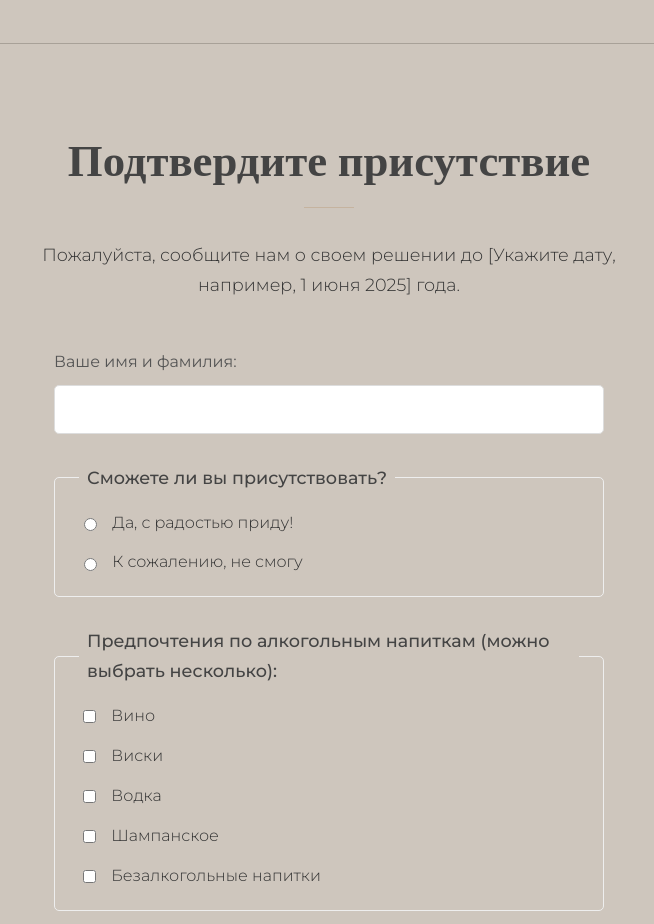
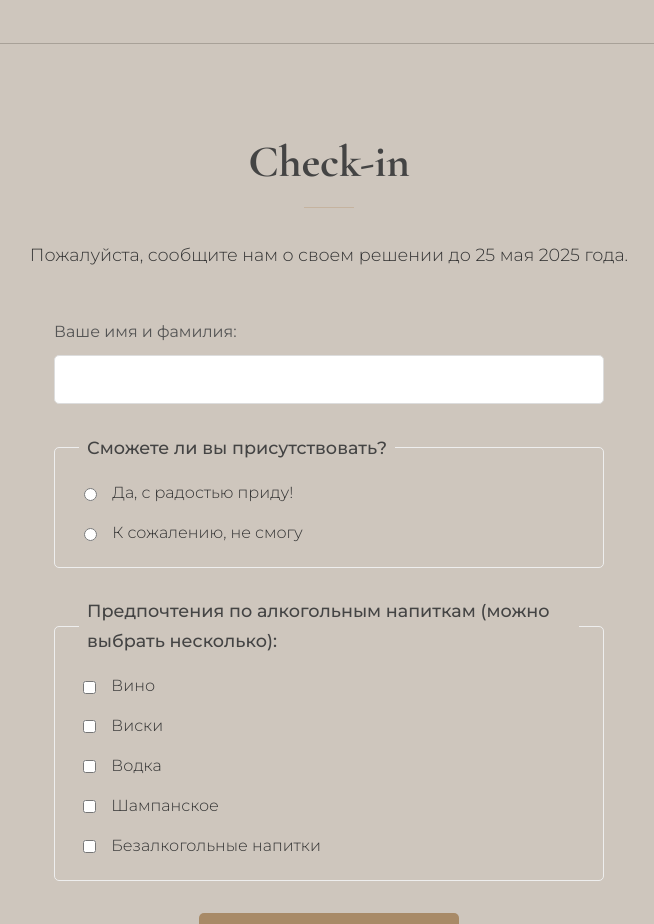
Before and after one commit to NktTkhm/wedding-invitation, a website: page index.html in a window 1280 px wide. Shown: the part 6912-7836 px from the top of the page, without its empty margins (311-965 px from the left). Drawn offline with nearby package versions, Linux system fonts and the light colour scheme; a script that the page names is missing.

Commit message:
правки4

```diff
--- a/index.html
+++ b/index.html
@@ -169,8 +169,8 @@
 
     <!-- Секция RSVP -->
     <section class="rsvp fade-up">
-        <h2>Подтвердите присутствие</h2>
-        <p>Пожалуйста, сообщите нам о своем решении до [Укажите дату, например, 1 июня 2025] года.</p>
+        <h2>Check-in</h2>
+        <p>Пожалуйста, сообщите нам о своем решении до 25 мая 2025 года.</p>
         <form id="rsvp-form">
             <div class="form-group">
                 <label for="guest-name">Ваше имя и фамилия:</label>
```
